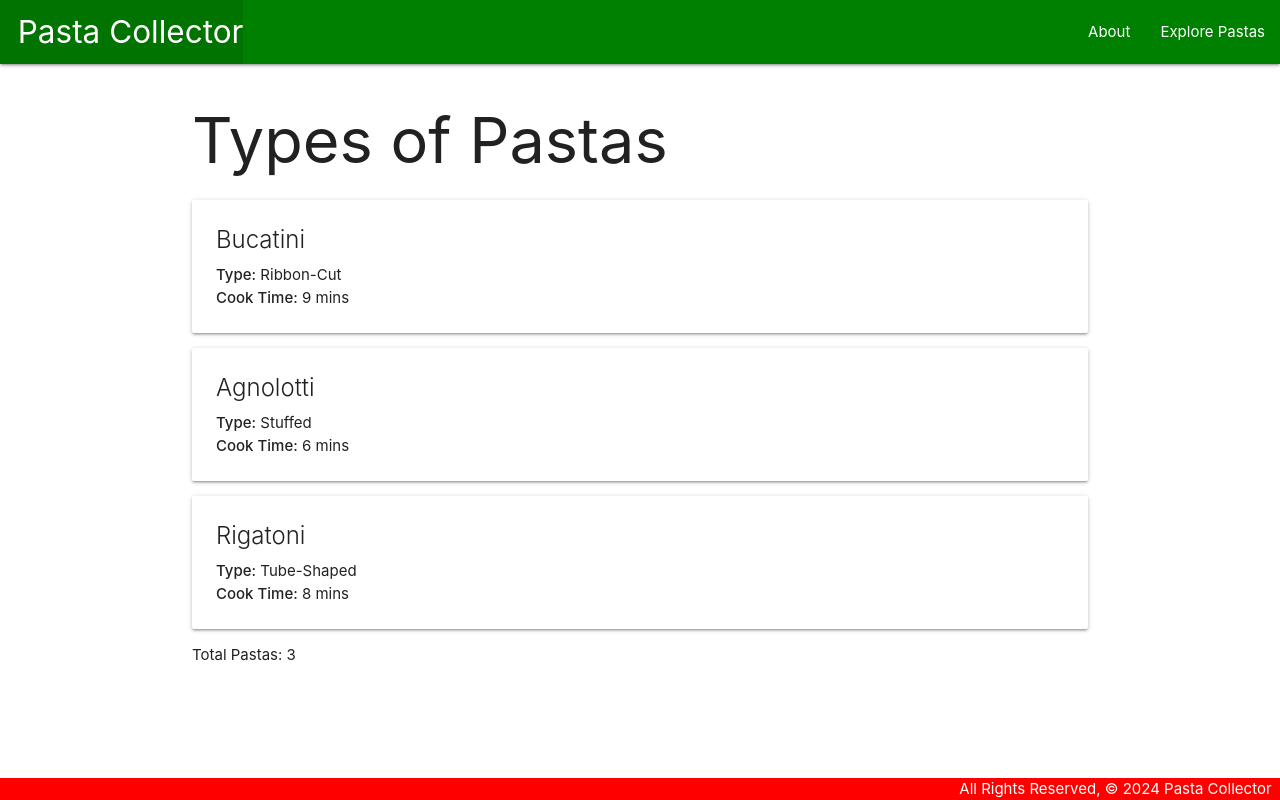
After one commit to zachkurfirst/Pasta-Collector-Lab, a Django app: page /pastas/ in a window 1280 px wide. The commit adds this page. Run offline with Django 5.2, Linux system fonts and the light colour scheme.

Commit message:
set up and render pastas index.html

```diff
--- a/main_app/static/css/style.css
+++ b/main_app/static/css/style.css
@@ -11,4 +11,9 @@ body {
   footer.page-footer {
     padding-top: 0;
     text-align: right;
+    background-color: red;
   }
+
+  nav {
+    background-color: green;
+  }
--- a/main_app/templates/base.html
+++ b/main_app/templates/base.html
@@ -18,6 +18,7 @@
         </ul>
         <ul class="right">
           <li><a href="/about">About</a></li>
+          <li><a href="/pastas">Explore Pastas</a></li>
         </ul>
       </div>
     </nav>
--- /dev/null
+++ b/main_app/templates/pastas/index.html
@@ -0,0 +1,23 @@
+{% extends 'base.html' %}
+{% block content %}
+
+<h1>Types of Pastas</h1>
+
+{% for pasta in pastas %}
+<div class="card">
+    <div class="card-content">
+        <span class="card-title">{{ pasta.name }}</span>
+        <p><strong>Type:</strong> {{ pasta.type }}</p>
+        <p><strong>Cook Time:</strong> {{ pasta.cook_time }} mins</p>
+    </div>
+</div>
+{% endfor %}
+
+{% if pastas %}
+<p>Total Pastas:
+{{ pastas|length }}</p>
+{% else %}
+<p>There are no pastas yet.</p>
+{% endif %}
+
+{% endblock %}
--- a/main_app/urls.py
+++ b/main_app/urls.py
@@ -4,4 +4,5 @@ from . import views
 urlpatterns = [
     path('', views.home, name='home'),
     path('about/', views.about, name='about'),
+    path('pastas/', views.pastas_index, name='index'),
 ]
--- a/main_app/views.py
+++ b/main_app/views.py
@@ -1,8 +1,33 @@
 from django.shortcuts import render
+
+pastas = [
+    {
+        'name': 'Bucatini',
+        'type': 'Ribbon-Cut',
+        'cook_time': 9
+    },
+    {
+        'name': 'Agnolotti',
+        'type': 'Stuffed',
+        'cook_time': 6
+    },
+    {
+        'name': 'Rigatoni',
+        'type': 'Tube-Shaped',
+        'cook_time': 8
+    }
+]
 
 # Create your views here.
 def home(request):
     return render(request, 'home.html')
 
+
 def about(request):
     return render(request, 'about.html')
+
+
+def pastas_index(request):
+    return render(request, 'pastas/index.html', {
+        'pastas': pastas,
+    })
```
